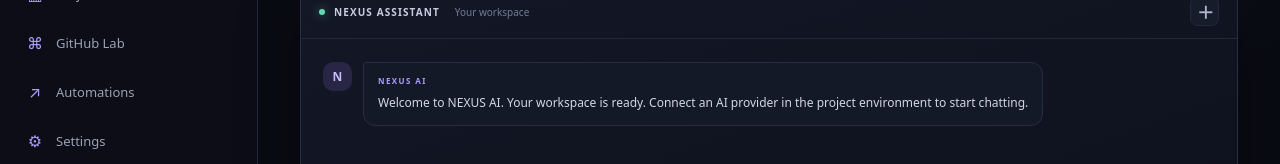
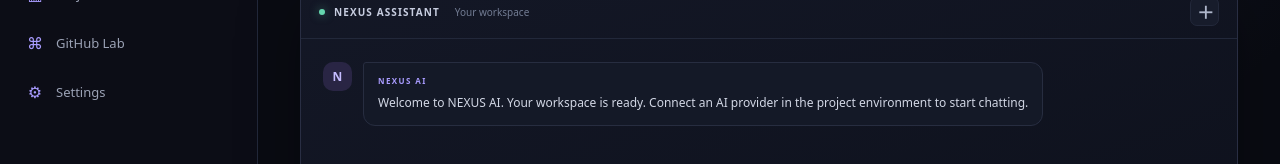
Before and after one commit to nsjzj/nexus-ai, a Next.js app: page / in a window 1280 px wide. Shown: the part 264-428 px from the top of the page. Built offline with nearby package versions, Linux system fonts and the light colour scheme; no server answers.

Commit message:
Hide the unfinished automation section from the public navigation

```diff
--- a/app/page.tsx
+++ b/app/page.tsx
@@ -9,7 +9,7 @@ import AuthPanel from "@/components/auth/auth-panel";
 import GitHubLab from "@/components/github/github-lab";
 import { createClient } from "@/lib/supabase/client";
 
-type Section = "hub" | "projects" | "github" | "automations" | "settings";
+type Section = "hub" | "projects" | "github" | "settings";
 type SavedConversation = { id: string; title: string; messages: ChatMessage[]; updatedAt: number };
 
 function isSavedConversation(value: unknown): value is SavedConversation {
@@ -32,7 +32,6 @@ const labels: Record<Section, { en: string; ar: string; icon: string }> = {
   hub: { en: "AI Hub", ar: "مركز الذكاء", icon: "✳" },
   projects: { en: "Projects", ar: "المشاريع", icon: "▦" },
   github: { en: "GitHub Lab", ar: "مختبر GitHub", icon: "⌘" },
-  automations: { en: "Automations", ar: "الأتمتة", icon: "↗" },
   settings: { en: "Settings", ar: "الإعدادات", icon: "⚙" },
 };
 
```
